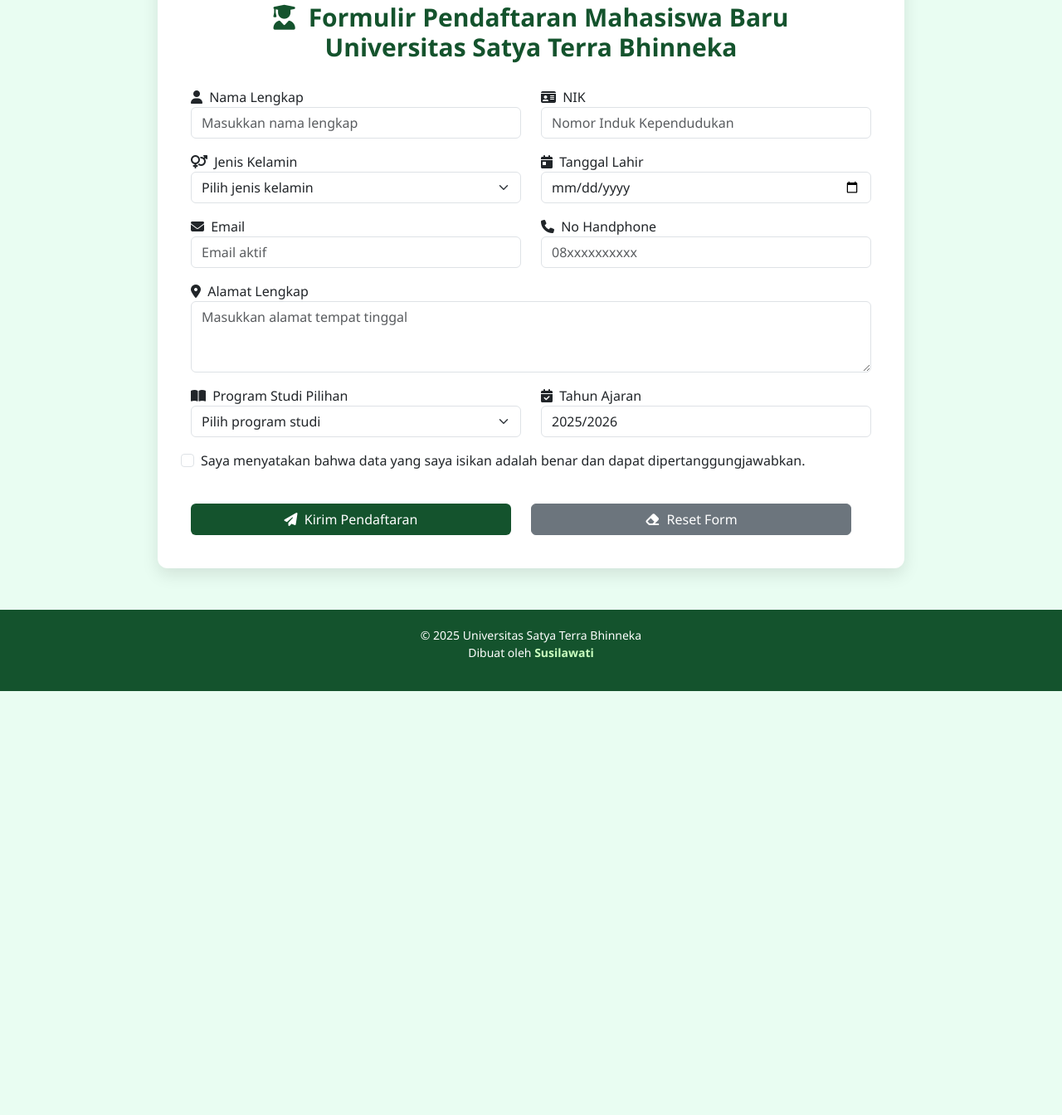
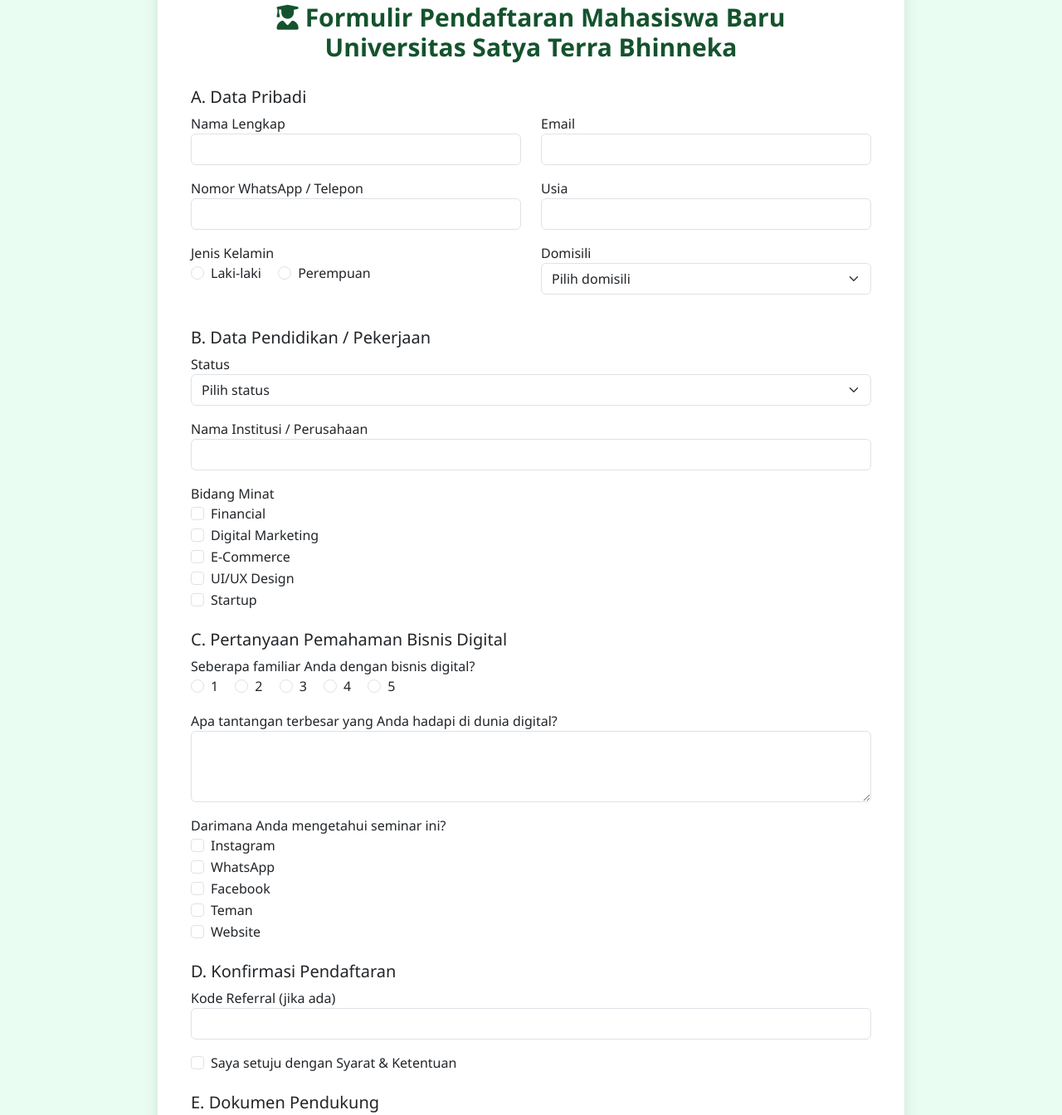
Before and after one commit to slawa1211/pendaftaran, a plain HTML site: page index.html in a window 1280 px wide. Shown: the part 517-1861 px from the top of the page at 83% size. Before the commit the page ends 1350 px from the top, so only its background shows below. Drawn offline with nearby package versions, Linux system fonts and the light colour scheme.

Commit message:
Update index.html

```diff
--- a/index.html
+++ b/index.html
@@ -1,8 +1,8 @@
-<!doctype html>
+<!DOCTYPE html>
 <html lang="id">
 
 <head>
-  <meta charset="utf-8">
+    <meta charset="UTF-8">
     <meta name="viewport" content="width=device-width, initial-scale=1">
     <title>Pendaftaran Mahasiswa Baru - USTB</title>
 
@@ -32,8 +32,9 @@
             margin: 0 auto 50px;
             max-width: 900px;
             box-shadow: 0 8px 20px rgba(0, 0, 0, 0.1);
-      animation: fadeIn 1s ease-in-out;
+            animation: fadeIn 0.7s ease-in-out;
         }
+
 
         .form-title {
             font-weight: bold;
@@ -69,7 +70,7 @@
         }
 
         footer a {
-      color: #caffbf;
+            color: #f8f8f8;
             text-decoration: none;
             font-weight: bold;
         }
@@ -92,120 +93,175 @@
 
     <img src="https://i.pinimg.com/736x/b7/30/c0/b730c08592a70f53d8f4f238da707f96.jpg" alt="Kampus Universitas Satya Terra Bhinneka" class="full-banner">
 
-  <main class="container text-center">
+    <main class="container text-start">
+        <form class="form-container" id="formPendaftaran">
 
-    <form class="form-container" id="formPendaftaran">
-      <h2 class="form-title"><i class="fa-solid fa-user-graduate me-2"></i>
+            <h2 class="form-title"><i class="fas fa-user-graduate"></i>
                 Formulir Pendaftaran Mahasiswa Baru<br>Universitas Satya Terra Bhinneka</h2>
 
-      <div class="row text-start">
+            <!-- A. Data Pribadi -->
+            <h5>A. Data Pribadi</h5>
+            <div class="row">
                 <div class="col-md-6 mb-3">
-          <label><i class="fa-solid fa-user me-1"></i> Nama Lengkap</label>
-          <input type="text" class="form-control" placeholder="Masukkan nama lengkap" required>
+                    <label>Nama Lengkap</label>
+                    <input type="text" class="form-control" required>
+                </div>
+                <div class="col-md-6 mb-3">
+                    <label>Email</label>
+                    <input type="email" class="form-control" required>
+                </div>
+                <div class="col-md-6 mb-3">
+                    <label>Nomor WhatsApp / Telepon</label>
+                    <input type="tel" class="form-control" required>
+                </div>
+                <div class="col-md-6 mb-3">
+                    <label>Usia</label>
+                    <input type="number" class="form-control" required>
+                </div>
+                <div class="col-md-6 mb-3">
+                    <label>Jenis Kelamin</label><br>
+                    <div class="form-check form-check-inline">
+                        <input type="radio" name="gender" class="form-check-input" required>
+                        <label class="form-check-label">Laki-laki</label>
+                    </div>
+                    <div class="form-check form-check-inline">
+                        <input type="radio" name="gender" class="form-check-input" required>
+                        <label class="form-check-label">Perempuan</label>
+                    </div>
+                </div>
+                <div class="col-md-6 mb-3">
+                    <label>Domisili</label>
+                    <select class="form-select" required>
+                        <option selected disabled>Pilih domisili</option>
+                        <option>Kota Medan</option>
+                        <option>Binjai</option>
+                        <option>Deli Serdang</option>
+                        <option>Serdang Berdagai</option>
+                        <option>Tebing Tinggi</option>
+                        <option>Lainnya</option>
+                    </select>
+                </div>
             </div>
 
-        <div class="col-md-6 mb-3">
-          <label><i class="fa-solid fa-id-card me-1"></i> NIK</label>
-          <input type="text" class="form-control" placeholder="Nomor Induk Kependudukan" required>
+            <!-- B. Pendidikan / Pekerjaan -->
+            <h5 class="mt-4">B. Data Pendidikan / Pekerjaan</h5>
+            <div class="mb-3">
+                <label>Status</label>
+                <select class="form-select" required>
+                    <option selected disabled>Pilih status</option>
+                    <option>Pelajar</option>
+                    <option>Mahasiswa</option>
+                    <option>Karyawan</option>
+                    <option>Wirausaha</option>
+                    <option>Lainnya</option>
+                </select>
+            </div>
+            <div class="mb-3">
+                <label>Nama Institusi / Perusahaan</label>
+                <input type="text" class="form-control">
+            </div>
+            <div class="mb-4">
+                <label>Bidang Minat</label><br>
+                <div class="form-check"><input type="checkbox" class="form-check-input" id="minat1"><label
+                        class="form-check-label" for="minat1">Financial</label></div>
+                <div class="form-check"><input type="checkbox" class="form-check-input" id="minat2"><label
+                        class="form-check-label" for="minat2">Digital Marketing</label></div>
+                <div class="form-check"><input type="checkbox" class="form-check-input" id="minat3"><label
+                        class="form-check-label" for="minat3">E-Commerce</label></div>
+                <div class="form-check"><input type="checkbox" class="form-check-input" id="minat4"><label
+                        class="form-check-label" for="minat4">UI/UX Design</label></div>
+                <div class="form-check"><input type="checkbox" class="form-check-input" id="minat5"><label
+                        class="form-check-label" for="minat5">Startup</label></div>
             </div>
 
-        <div class="col-md-6 mb-3">
-          <label><i class="fa-solid fa-venus-mars me-1"></i> Jenis Kelamin</label>
-          <select class="form-select" required>
-            <option value="" disabled selected>Pilih jenis kelamin</option>
-            <option>Laki-laki</option>
-            <option>Perempuan</option>
-          </select>
+            <!-- C. Pertanyaan Bisnis Digital -->
+            <h5>C. Pertanyaan Pemahaman Bisnis Digital</h5>
+            <div class="mb-3">
+                <label>Seberapa familiar Anda dengan bisnis digital?</label><br>
+                <div class="form-check form-check-inline"><input type="radio" name="skala"
+                        class="form-check-input"><label class="form-check-label">1</label></div>
+                <div class="form-check form-check-inline"><input type="radio" name="skala"
+                        class="form-check-input"><label class="form-check-label">2</label></div>
+                <div class="form-check form-check-inline"><input type="radio" name="skala"
+                        class="form-check-input"><label class="form-check-label">3</label></div>
+                <div class="form-check form-check-inline"><input type="radio" name="skala"
+                        class="form-check-input"><label class="form-check-label">4</label></div>
+                <div class="form-check form-check-inline"><input type="radio" name="skala"
+                        class="form-check-input"><label class="form-check-label">5</label></div>
+            </div>
+            <div class="mb-3">
+                <label>Apa tantangan terbesar yang Anda hadapi di dunia digital?</label>
+                <textarea class="form-control" rows="3"></textarea>
+            </div>
+            <div class="mb-4">
+                <label>Darimana Anda mengetahui seminar ini?</label><br>
+                <div class="form-check"><input type="checkbox" class="form-check-input"><label
+                        class="form-check-label">Instagram</label></div>
+                <div class="form-check"><input type="checkbox" class="form-check-input"><label
+                        class="form-check-label">WhatsApp</label></div>
+                <div class="form-check"><input type="checkbox" class="form-check-input"><label
+                        class="form-check-label">Facebook</label></div>
+                <div class="form-check"><input type="checkbox" class="form-check-input"><label
+                        class="form-check-label">Teman</label></div>
+                <div class="form-check"><input type="checkbox" class="form-check-input"><label
+                        class="form-check-label">Website</label></div>
             </div>
 
-        <div class="col-md-6 mb-3">
-          <label><i class="fa-solid fa-calendar-day me-1"></i> Tanggal Lahir</label>
-          <input type="date" class="form-control" required>
+            <!-- D. Konfirmasi -->
+            <h5>D. Konfirmasi Pendaftaran</h5>
+            <div class="mb-3">
+                <label>Kode Referral (jika ada)</label>
+                <input type="text" class="form-control">
+            </div>
+            <div class="form-check mb-4">
+                <input type="checkbox" class="form-check-input" required>
+                <label class="form-check-label">Saya setuju dengan Syarat &amp; Ketentuan</label>
             </div>
 
-        <div class="col-md-6 mb-3">
-          <label><i class="fa-solid fa-envelope me-1"></i> Email</label>
-          <input type="email" class="form-control" placeholder="Email aktif" required>
+            <!-- E. Dokumen Pendukung -->
+            <h5>E. Dokumen Pendukung</h5>
+            <div class="mb-3">
+                <label for="foto">Foto 3x4 (Max 2MB - JPG/PNG)</label>
+                <input type="file" class="form-control" id="foto" accept=".jpg,.jpeg,.png" required>
+            </div>
+            <div class="mb-3">
+                <label for="ijazah">Scan Ijazah (PDF)</label>
+                <input type="file" class="form-control" id="ijazah" accept=".pdf" required>
+            </div>
+            <div class="mb-3">
+                <label for="ktp">Scan KTP (PDF/JPEG)</label>
+                <input type="file" class="form-control" id="ktp" accept=".pdf,.jpg,.jpeg" required>
+            </div>
+            <div class="form-check mb-4">
+                <input type="checkbox" class="form-check-input" id="setujuData" required>
+                <label class="form-check-label" for="setujuData">☑ Ya, saya bertanggung jawab atas data ini</label>
             </div>
 
-        <div class="col-md-6 mb-3">
-          <label><i class="fa-solid fa-phone me-1"></i> No Handphone</label>
-          <input type="tel" class="form-control" placeholder="08xxxxxxxxxx" required>
+            <!-- Tombol -->
+            <div class="row mt-4">
+                <div class="col-md-12 d-grid">
+                    <button type="submit" class="btn btn-success"><i class="fas fa-paper-plane"></i>
+                        Kirim</button>
+                </div>
             </div>
 
-        <div class="col-md-12 mb-3">
-          <label><i class="fa-solid fa-location-dot me-1"></i> Alamat Lengkap</label>
-          <textarea class="form-control" rows="3" placeholder="Masukkan alamat tempat tinggal" required></textarea>
-        </div>
-
-        <div class="col-md-6 mb-3">
-          <label><i class="fa-solid fa-book-open me-1"></i> Program Studi Pilihan</label>
-          <select class="form-select" required>
-            <option value="" disabled selected>Pilih program studi</option>
-            <option>Bisnis Digital</option>
-            <option>Informatika</option>
-            <option>Kewirausahan</option>
-            <option>Agribisnis</option>
-            <option>Manajemen Hutan</option>
-            <option>Kebidanan</option>
-          </select>
-        </div>
-
-        <div class="col-md-6 mb-3">
-          <label><i class="fa-solid fa-calendar-check me-1"></i> Tahun Ajaran</label>
-          <input type="text" class="form-control" id="tahunAjaran" readonly required>
-        </div>
-
-        <div class="form-check mb-3">
-          <input class="form-check-input" type="checkbox" id="setuju" required>
-          <label class="form-check-label" for="setuju">
-            Saya menyatakan bahwa data yang saya isikan adalah benar dan dapat dipertanggungjawabkan.
-          </label>
-        </div>
-
-        <div class="row mt-4">
-          <div class="col-md-6 d-grid">
-            <button type="submit" class="btn btn-success"><i class="fa-solid fa-paper-plane me-1"></i> Kirim
-              Pendaftaran</button>
-          </div>
-          <div class="col-md-6 d-grid">
-            <button type="reset" class="btn btn-secondary"><i class="fa-solid fa-eraser me-1"></i> Reset Form</button>
-          </div>
-        </div>
-      </div>
         </form>
     </main>
 
     <footer>
         <div class="container">
             <p>© 2025 Universitas Satya Terra Bhinneka<br>
-        Dibuat oleh <a href="https://www.instagram.com/slawa__1?igsh=MWZ2bnBkeHZ5OTY2bg=="
-          target="_blank">Susilawati</a>
+                Dibuat oleh <a href="https://www.instagram.com/slawa__1" target="_blank">Susilawati</a>
             </p>
         </div>
     </footer>
 
-  <script src="https://cdn.jsdelivr.net/npm/bootstrap@5.3.7/dist/js/bootstrap.bundle.min.js"></script>
-
     <script>
         document.getElementById('formPendaftaran').addEventListener('submit', function (e) {
             e.preventDefault();
-
-      const check = document.getElementById('setuju');
-      if (!check.checked) {
-        alert('Silakan centang pernyataan persetujuan terlebih dahulu.');
-        return;
-      }
-
-      alert('Pendaftaran berhasil! Terima kasih telah mendaftar di USTB.');
+            alert('Pendaftaran berhasil dikirim!');
             this.reset();
-
-      const tahunSekarang = new Date().getFullYear();
-      document.getElementById('tahunAjaran').value = `${tahunSekarang}/${tahunSekarang + 1}`;
         });
-
-    const tahunSekarang = new Date().getFullYear();
-    document.getElementById('tahunAjaran').value = `${tahunSekarang}/${tahunSekarang + 1}`;
     </script>
 
 </body>
```
Lines whose indentation alone changed are shown as unchanged.
